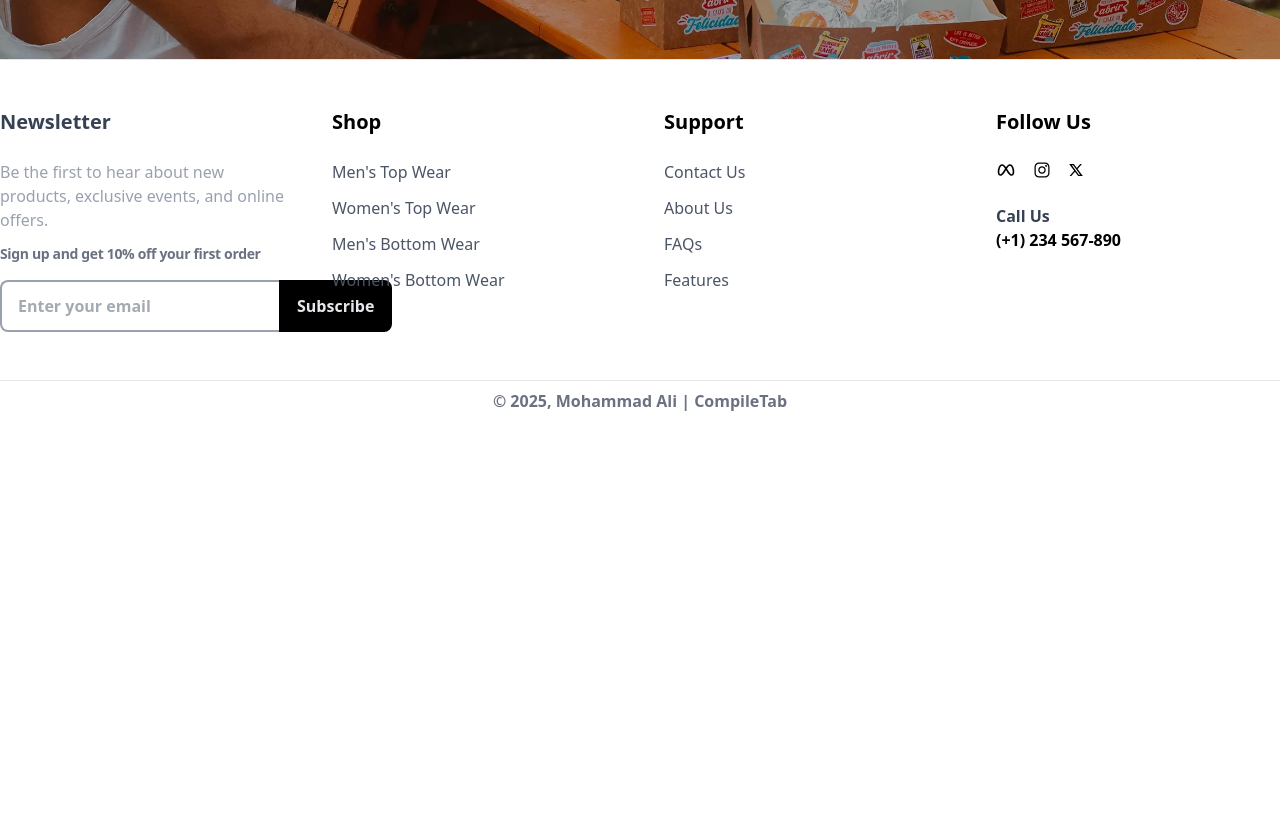
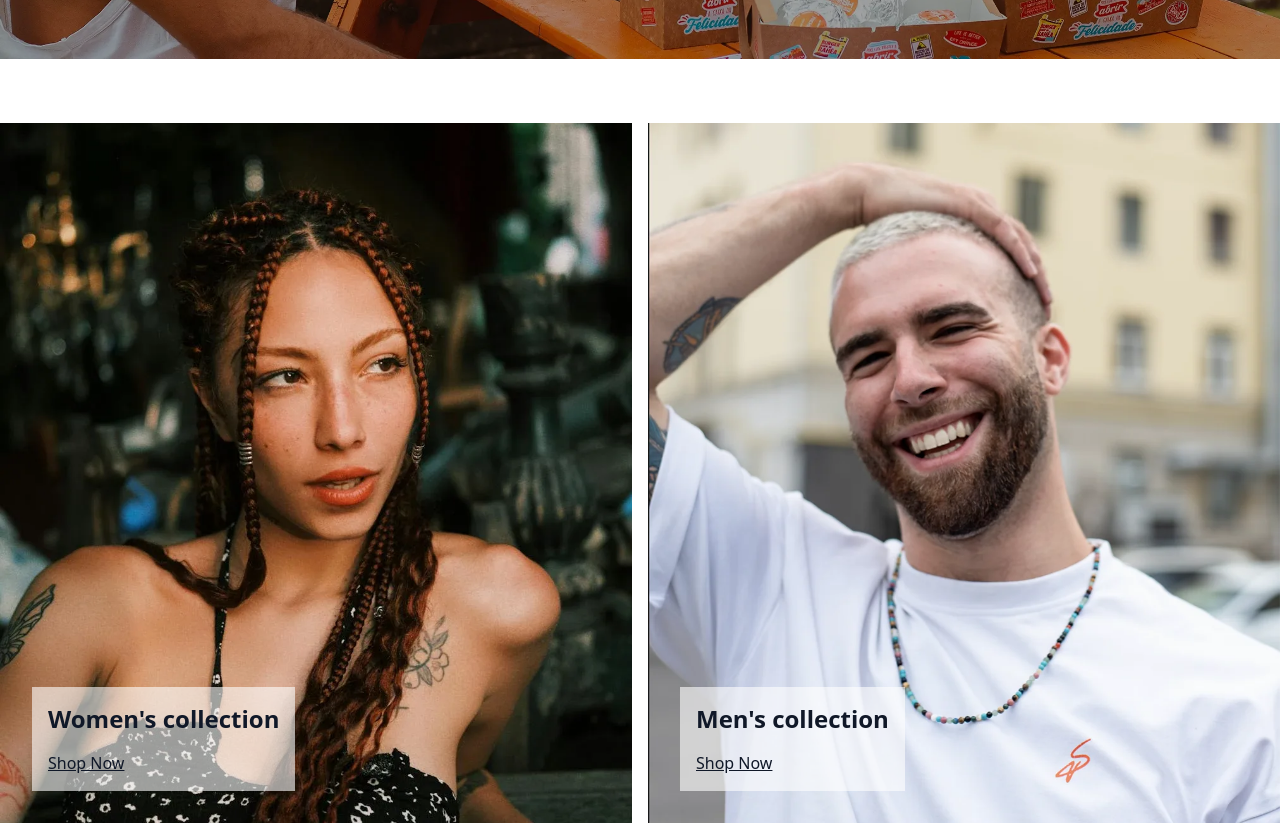
Before and after one commit to ali1215311/e-commerce-project--compiletab, a React (Vite) app: page / in a window 1280 px wide. Shown: the part 800-1625 px from the top of the page. Before the commit the page ends 1213 px from the top, so only its background shows below. Built offline with nearby package versions, Linux system fonts and the light colour scheme.

Commit message:
Add GenderCollectionSection

```diff
--- a/src/components/Common/Navbar.jsx
+++ b/src/components/Common/Navbar.jsx
@@ -75,7 +75,7 @@ const Navbar = () => {
         </div>
         {/* Menu Items Mobile responsive */}
         <div
-          className={`md:hidden absolute top-0 left-0 w-1/2 h-full bg-white shadow-2xl transform transition-transform duration-300 ${
+          className={`md:hidden fixed top-0 left-0 w-1/2 h-full bg-white shadow-2xl transform transition-transform duration-300 z-50 ${
             isMenuOpen ? "translate-x-0" : "-translate-x-full"
           }`}
         >
--- /dev/null
+++ b/src/components/Products/GenderCollectionSection.jsx
@@ -0,0 +1,49 @@
+import { Link } from "react-router";
+import mensCollectionImg from "../../assets/mens-collection.webp";
+import womensCollectionImg from "../../assets/womens-collection.webp";
+const GenderCollectionSection = () => {
+  return (
+    <section className=" py-16 px-4 lg:px-0">
+      <div className="container mx-auto flex items-center flex-col md:flex-row gap-4">
+        <div className="relative flex-1">
+          <img
+            src={womensCollectionImg}
+            alt="Women's collection"
+            className="object-cover w-full h-[700px]"
+          />
+          <div className="absolute bottom-8 left-8 bg-white/60 p-4">
+            <h2 className="text-2xl font-bold text-gray-900 mb-4">
+              Women's collection
+            </h2>
+            <Link
+              to={"/products/all?gender=Women"}
+              className="text-gray-900 underline"
+            >
+              Shop Now
+            </Link>
+          </div>
+        </div>
+        <div className="relative flex-1">
+          <img
+            src={mensCollectionImg}
+            alt="Men's collection"
+            className="object-cover w-full h-[700px]"
+          />
+          <div className="absolute bottom-8 left-8 bg-white/60 p-4">
+            <h2 className="text-2xl font-bold text-gray-900 mb-4">
+              Men's collection
+            </h2>
+            <Link
+              to={"/products/all?gender=Men"}
+              className="text-gray-900 underline"
+            >
+              Shop Now
+            </Link>
+          </div>
+        </div>
+      </div>
+    </section>
+  );
+};
+
+export default GenderCollectionSection;
--- a/src/pages/Home.jsx
+++ b/src/pages/Home.jsx
@@ -1,9 +1,11 @@
 import Hero from "../components/Layout/Hero";
+import GenderCollectionSection from "../components/Products/GenderCollectionSection";
 
 const Home = () => {
   return (
     <>
       <Hero />
+      <GenderCollectionSection />
     </>
   );
 };
```
